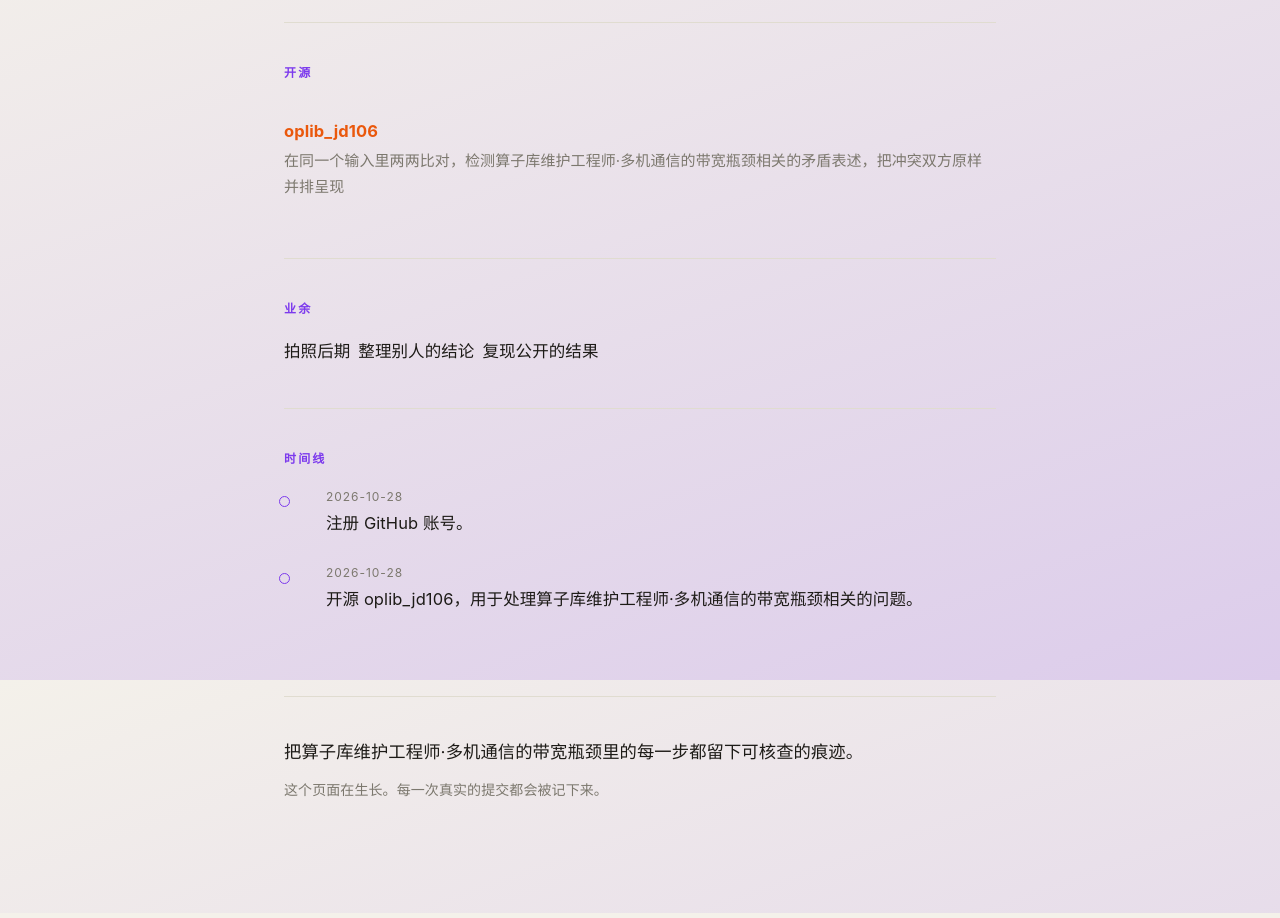
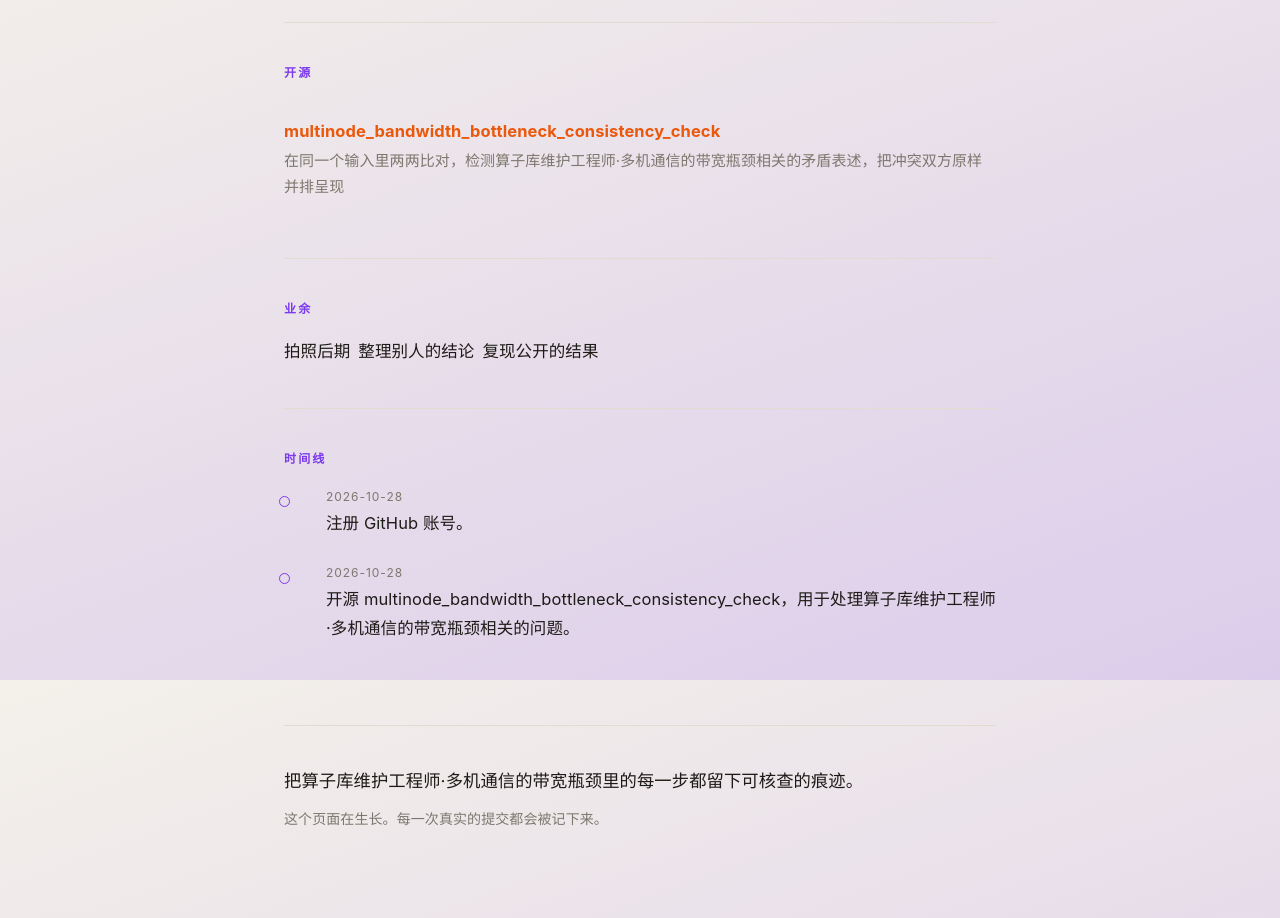
Before and after one commit to pie41spot/pie41spot.github.io, a plain HTML site: page index.html in a window 1280 px wide. Shown: the part 920-1838 px from the top of the page. Drawn offline with Linux system fonts and the light colour scheme.

Commit message:
chore: 同步仓库改名后的链接

```diff
--- a/index.html
+++ b/index.html
@@ -102,7 +102,7 @@
 <section id="work">
   <h2>开源</h2>
   <ul class="repos">
-    <li><div class="name"><a href="https://github.com/pie41spot/oplib_jd106" rel="noopener">oplib_jd106</a></div>
+    <li><div class="name"><a href="https://github.com/pie41spot/multinode_bandwidth_bottleneck_consistency_check" rel="noopener">multinode_bandwidth_bottleneck_consistency_check</a></div>
       <div class="desc">在同一个输入里两两比对，检测算子库维护工程师·多机通信的带宽瓶颈相关的矛盾表述，把冲突双方原样并排呈现</div>
     </li>
   </ul>
@@ -126,7 +126,7 @@
     </li>
     <li>
       <span class="when">2026-10-28</span>
-      开源 oplib_jd106，用于处理算子库维护工程师·多机通信的带宽瓶颈相关的问题。
+      开源 multinode_bandwidth_bottleneck_consistency_check，用于处理算子库维护工程师·多机通信的带宽瓶颈相关的问题。
     </li>
   </ol>
 </section>
```
